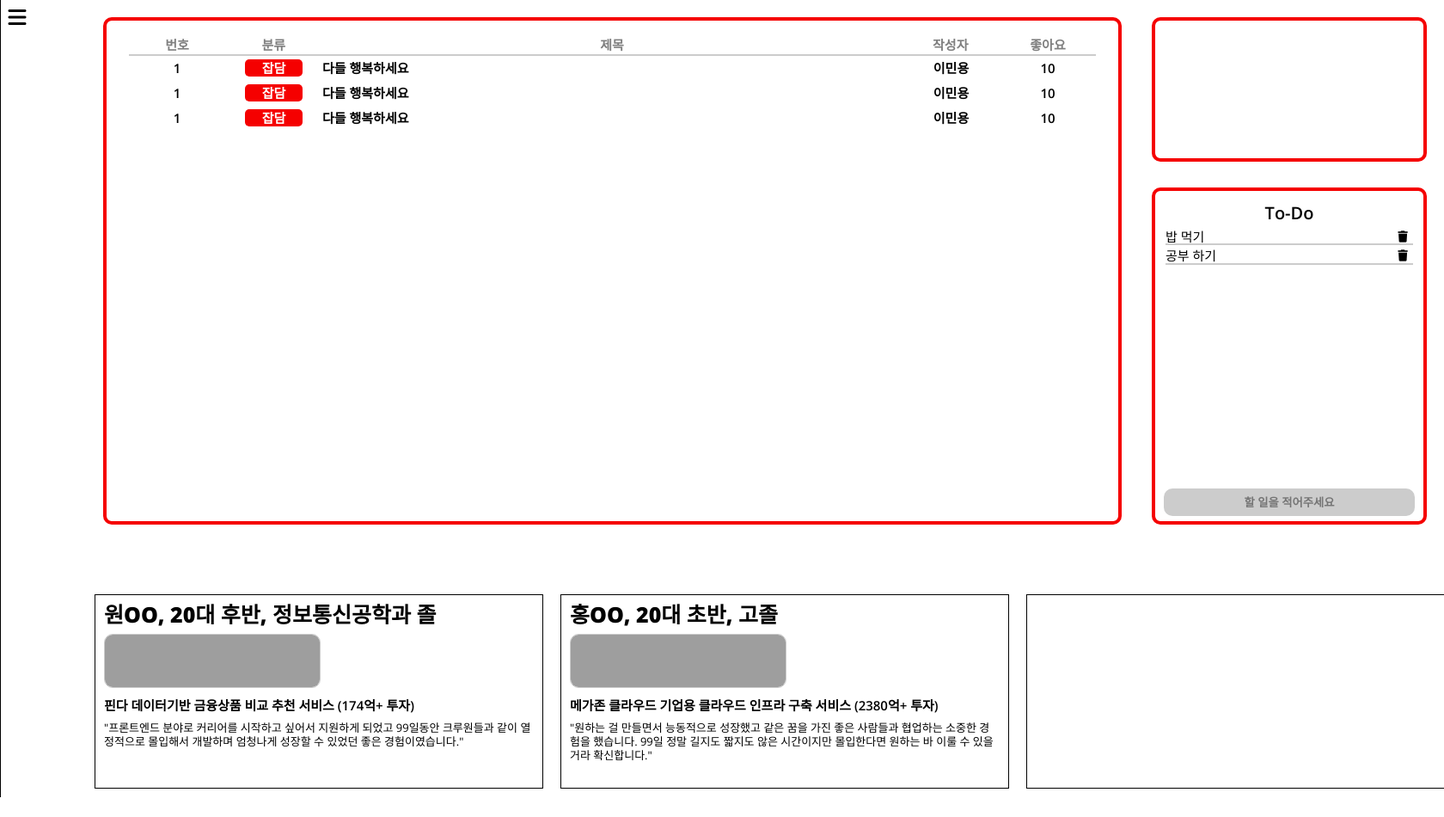
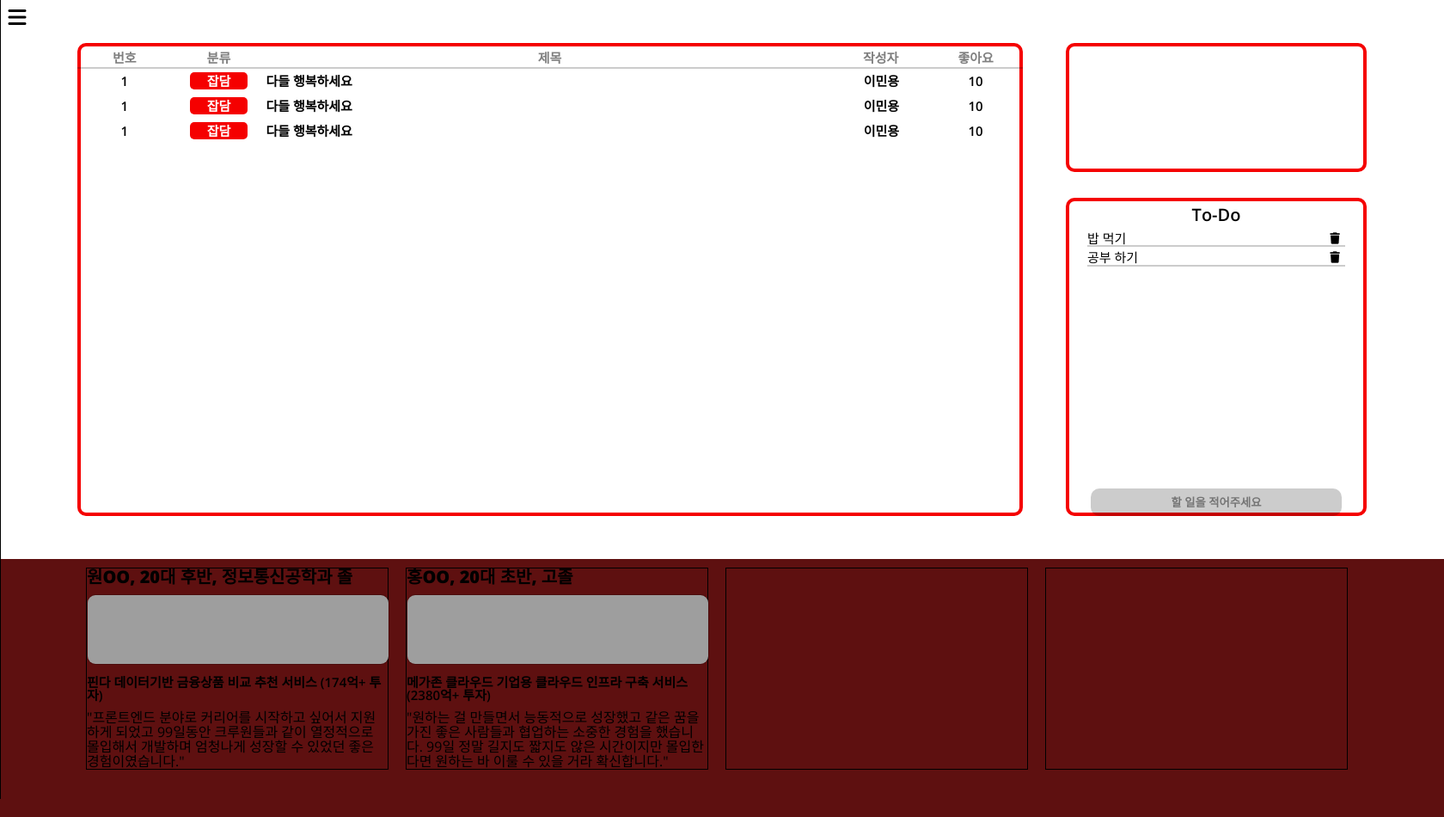
Before and after one commit to 9haejo-community/9haejo-community, a Flask app: page / in a window 1680 px wide. Shown: the whole page at 86% size. Before the commit the page ends 927 px from the top, so only its background shows below. Run offline with Flask 2, Linux system fonts and the light colour scheme; some libraries are stand-ins or nearby versions; grey boxes are pictures that could not be loaded.

Commit message:
css사이즈 수정
전체 화면 width 1500px hieght 900px

```diff
--- a/static/style.css
+++ b/static/style.css
@@ -1,18 +1,8 @@
 @import "reset.css";
 @import url('https://fonts.googleapis.com/css2?family=Open+Sans:wght@400;600;800&display=swap');
-html{
-    height: 100%;
-    width: 100%;
-}
-body{
-    display: flex;
-    height: 100%;
-    width: 100%;
-    max-width: 1500px;
-    max-height: 1000px;
-    min-height: 912px;
-    min-width: 1652px;
-}
+
+
+
 #side-bar{
     display: flex;
     min-height: 912px;
@@ -155,43 +145,33 @@ body{
 #side-bar__menu div:last-child:hover{
     cursor: pointer;
 }
-#main-screen{
+
+
+#main-screen {
     display: flex;
-    min-height:927px;
-    min-width: 1580px;
-    padding-left: 100px;
-    flex-direction: column;
-    transition: all 0.3s ease-in-out;
+    width: 1500px;
+    margin: auto;
 }
-#main-screen__body{
-    position: relative;
-    height: 660px;
-    width: 1580px;
-    display: flex;
+
+#main-screen__contents-list{
+    height: 550px;
+    width: 1100px;
+    margin: 50px auto;
+    border-radius: 10px;
+    box-shadow: 0 0 0 4px #F50000 inset;
 }
-#main-screen__contents-list{
-    display: flex;
-    height: 590px;
-    width: 1185px;
-    border-radius: 10px;
-    margin:20px;
-    box-shadow: 0 0 0 4px #F50000 inset;
-    align-items: center;
-    justify-content: center;
-}
+
 #main-screen__contents-list__table{
     width: 1125px;
-    height: 560px;
+    height: 450px;
     display: flex;
     flex-direction: column;
 }
 #main-screen__contents-list__table thead{
-   width: 1125px;
-   border-bottom: 2px solid rgba(0,0,0,0.2)
+    width: 1100px;
+    border-bottom: 2px solid rgba(0,0,0,0.2)
 }
 #main-screen__contents-list__table thead tr{
-    width: 1125px;
-    height: 10%;
     display: flex;
     font-family: 'Open Sans', sans-serif;
     font-size:15px;
@@ -200,7 +180,6 @@ body{
     justify-content: space-between;
     margin-top:10px;
     padding-bottom: 3px;
-
 }
 #main-screen__contents-list__table thead tr th:first-child{
     width: 112px;
@@ -219,11 +198,11 @@ body{
     width: 112px;
 }
 #main-screen__contents-list__table tbody{
-    height: 504px;
-    width: 1125px;
+    height: 450px;
+    width: 1100px;
 }
 #main-screen__contents-list__table tbody tr{
-    width: 1125px;
+    width: 1100px;
     height: 25px;
     display: flex;
     font-family: 'Open Sans', sans-serif;
@@ -247,7 +226,6 @@ body{
     background-color: #F50000;
 }
 
-
 #main-screen__contents-list__table tbody tr td:nth-child(3){
     width: 675px;
     text-align: start;
@@ -262,26 +240,24 @@ body{
 #main-screen__contents-list__table tbody tr td:last-child{
     width: 112px;
 }
+
 #main-screen__widget{
-    position:absolute;
     display: flex;
     flex-direction: column;
-    height: 590px;
-    width: 320px;
-    right: 0px;
-    margin:20px;
+    height: 550px;
+    width: 350px;
+    margin:auto 50px;
 }
 #main-screen__widget__news{
-    height: 168px;
-    width: 320px;
-    margin-bottom:10px;
+    height: 180px;
+    width: 350px;
+    margin-bottom:30px;
     box-shadow: 0 0 0 4px #F50000 inset;
     border-radius: 10px;
 }
 #main-screen__widget__todos{
-    height: 392px;
-    width: 320px;
-    margin-top:20px;
+    height: 370px;
+    width: 350px;
     box-shadow: 0 0 0 4px #F50000 inset;
     border-radius: 10px;
     display: flex;
@@ -298,7 +274,7 @@ body{
 }
 
 #main-screen__widget__todos ul{
-    width: 288px;
+    width: 300px;
     height: 300px;
     text-align: start;
 }
@@ -338,63 +314,52 @@ body{
     scale: 105%;
     background-color: rgba(0,0,0,0.1);
 }
-#main-screen__footer{
-    height: 265px;
-    width: 1580px;
+
+/* footer */
+footer{
+    height: 300px;
+    background-color: rgb(94, 16, 16);
+}
+
+footer > #footer__inner {
+    margin: auto;
+    width: 1500px;
+}
+
+footer > #footer__inner > ul {
     display: flex;
-    overflow-x:scroll;
-    align-items: center;
+    height: inherit;
 }
-#main-screen__footer::-webkit-scrollbar {
-    background-color: transparent;
-    height: 10px;
+
+footer > #footer__inner > ul > li {
+    width: 350px ;
+    border: 1px solid black;
+    margin:10px;
 }
-#main-screen__footer::-webkit-scrollbar-thumb {
-    background-color: transparent;
-}
-#main-screen__footer::-webkit-scrollbar-track {
-    background-color: transparent;
-}
-#main-screen__footer:hover::-webkit-scrollbar-thumb{
-    background-color: rgba(0,0,0,0.3);
-    border-radius: 10px;
-}
-#main-screen__footer ul{
-    height: 204px;
-    display: flex;
-}
-#main-screen__footer ul li {
-    height: 204px;
-    width: 500px ;
-    border: 1px solid black;
-    margin:0 10px;
-    padding: 10px;
-}
-#main-screen__footer ul li > h1{
+footer > #footer__inner > ul > li >  h1{
     font-family: 'Open Sans', sans-serif;
-    font-size:25px;
+    font-size:20px;
     font-weight: 800;
     margin-bottom: 10px;
 }
-#main-screen__footer ul li > img{
-    width: 50%;
-    height: 30%;
+footer > #footer__inner> ul > li > img{
+    width: 350px;
+    height: 80px;
     margin-bottom: 10px;
     border:1px solid rgba(0,0,0,0.2);
     border-radius: 10px;
 }
-#main-screen__footer ul li > h2{
+footer > #footer__inner > ul > li > h2{
     font-family: 'Open Sans', sans-serif;
     font-size:15px;
     font-weight: 600;
     margin-bottom: 10px;
 }
-#main-screen__footer ul li > span{
+footer > #footer__inner > ul > li > span{
     font-family: 'Open Sans', sans-serif;
-    font-size:13px;
+    font-size:16px;
     font-weight: 400;
 }
-
 #menubtn{
     display: flex;
     font-size: 24px;
@@ -425,13 +390,15 @@ body{
 input#side-bar__on:checked ~ #side-bar{
     left:0;
 }
-input#side-bar__on:checked ~ #main-screen{
+input#side-bar__on:checked ~ #main-screen,
+input#side-bar__on:checked ~ footer {
     opacity: 0.4;
 }
+
 input#side-bar__on:checked ~ .bg{
-  opacity: 1;
-  visibility: visible;
-  z-index: 2;
+    opacity: 1;
+    visibility: visible;
+    z-index: 2;
 }
 /* 메뉴 닫는 X버튼 */
 /* #menuCloseBtn {
@@ -441,6 +408,3 @@ input#side-bar__on:checked ~ .bg{
     right: 15px;
     top: 10px;
 } */
-
-
-}
--- a/templates/index.html
+++ b/templates/index.html
@@ -5,10 +5,9 @@
     <meta http-equiv="X-UA-Compatible" content="IE=edge" />
     <meta name="viewport" content="width=device-width, initial-scale=1.0" />
     <link rel="stylesheet" href="../static/style.css" />
-    <script
-      src="https://kit.fontawesome.com/dc0708434c.js"
-      crossorigin="anonymous"
-    ></script>
+    <script src= "https://kit.fontawesome.com/dc0708434c.js" crossorigin="anonymous"></script>
+    <!-- Jqery cdn -->
+    <script src="https://ajax.googleapis.com/ajax/libs/jquery/3.5.1/jquery.min.js"></script>
     <title>항해99 시크릿 커뮤니티</title>
   </head>
   <body>
@@ -44,13 +43,12 @@
     </div>
 
     <div id="menubtn">
-      <label for="side-bar__on"
-        ><i id="menubtn-icon" class="fa-solid fa-bars"></i>
+      <label for="side-bar__on">
+        <i id="menubtn-icon" class="fa-solid fa-bars"></i>
       </label>
     </div>
     <label for="side-bar__on" class="bg"></label>
     <div id="main-screen">
-      <div id="main-screen__body">
       <div id="main-screen__contents-list">
         <table id="main-screen__contents-list__table">
           <thead>
@@ -143,7 +141,9 @@
         </div>
       </div>
     </div>
-      <div id="main-screen__footer">
+
+    <footer>
+      <div id="footer__inner">
         <ul>
           <li>
             <h1>원OO, 20대 후반, 정보통신공학과 졸</h1>
@@ -157,8 +157,7 @@
               성장할 수 있었던 좋은 경험이였습니다."</span
             >
           </li>
-          <li>
-            <h1>홍OO, 20대 초반, 고졸</h1>
+          <li><h1>홍OO, 20대 초반, 고졸</h1>
             <img
               src="https://hanghae99.spartacodingclub.kr/_next/image?url=%2F_next%2Fstatic%2Fmedia%2Fmegazonecloud-logo.5c1b17fe.png&w=2048&q=75"
             />
@@ -174,11 +173,10 @@
           </li>
           <li></li>
           <li></li>
-          <li></li>
-          <li></li>
+
         </ul>
       </div>
-    </div>
+    </footer>
     <script>
       const checkbox = document.querySelector("#side-bar__on");
       const menubtn = document.querySelector("#menubtn-icon");
```
Lines whose indentation alone changed are shown as unchanged.
